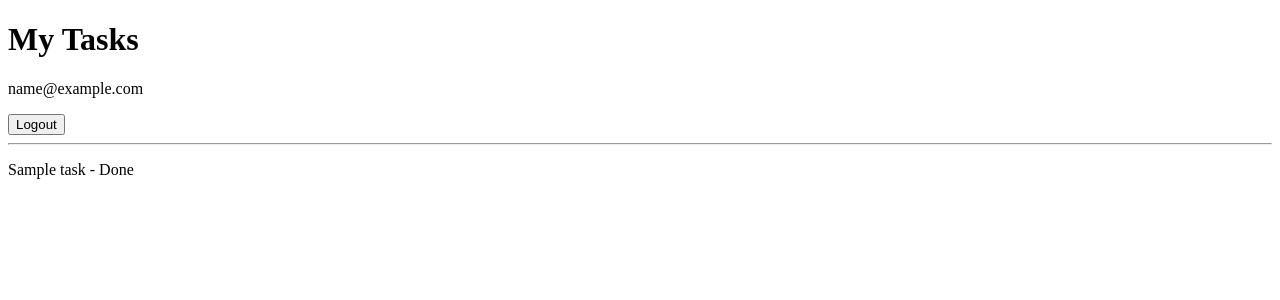
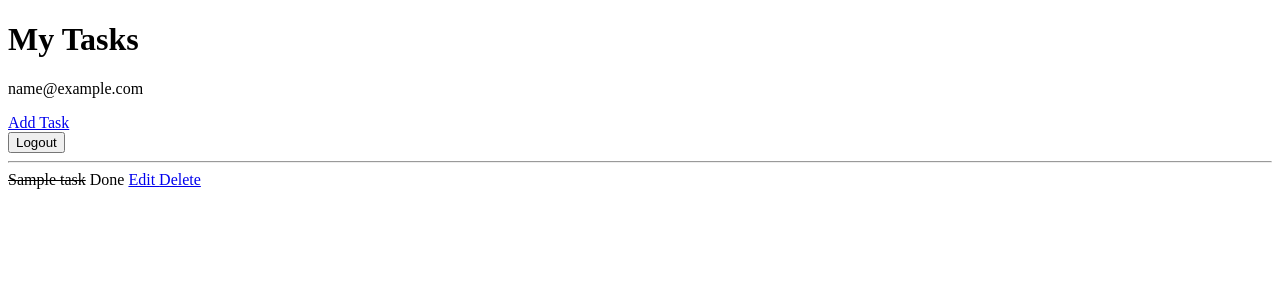
Before and after one commit to ZahraMhdvi/django-cbv-todo, a Django app: page / in a window 1280 px wide. Shown: the top 300 px of the page. Run offline with Django 5.2, Linux system fonts and the light colour scheme; a user stored in the database is signed in; tables that the repository leaves empty hold one stand-in row (values such as "Sample post").

Commit message:
feat: implement task CRUD operations

```diff
--- a/tasks/urls.py
+++ b/tasks/urls.py
@@ -1,10 +1,20 @@
 from django.urls import path
 
-from .views import TaskListView
+from .views import (
+    TaskCreateView,
+    TaskDeleteView,
+    TaskDoneView,
+    TaskListView,
+    TaskUpdateView,
+)
 
 
 app_name = "tasks"
 
 urlpatterns = [
     path("", TaskListView.as_view(), name="task-list"),
+    path("create/", TaskCreateView.as_view(), name="task-create"),
+    path("<int:pk>/edit/", TaskUpdateView.as_view(), name="task-update"),
+    path("<int:pk>/delete/", TaskDeleteView.as_view(), name="task-delete"),
+    path("<int:pk>/done/", TaskDoneView.as_view(), name="task-done"),
 ]
--- a/tasks/views.py
+++ b/tasks/views.py
@@ -1,9 +1,11 @@
-from django.shortcuts import render
 from django.contrib.auth.mixins import LoginRequiredMixin
+from django.shortcuts import get_object_or_404, redirect
+from django.urls import reverse_lazy
+from django.views import View
 from django.views.generic import ListView
+from django.views.generic.edit import CreateView, DeleteView, UpdateView
 
 from .models import Task
-
 
 class TaskListView(LoginRequiredMixin, ListView):
     model = Task
@@ -12,3 +14,57 @@ class TaskListView(LoginRequiredMixin, ListView):
 
     def get_queryset(self):
         return Task.objects.filter(user=self.request.user)
+
+
+
+
+class TaskCreateView(LoginRequiredMixin, CreateView):
+    model = Task
+    fields = ["title"]
+    template_name = "tasks/task_form.html"
+    success_url = reverse_lazy("tasks:task-list")
+
+    def form_valid(self, form):
+        form.instance.user = self.request.user
+        return super().form_valid(form)
+
+
+
+
+
+class TaskUpdateView(LoginRequiredMixin, UpdateView):
+    model = Task
+    fields = ["title"]
+    template_name = "tasks/task_form.html"
+    success_url = reverse_lazy("tasks:task-list")
+
+    def get_queryset(self):
+        return Task.objects.filter(user=self.request.user)
+
+
+
+
+class TaskDeleteView(LoginRequiredMixin, DeleteView):
+    model = Task
+    template_name = "tasks/task_confirm_delete.html"
+    success_url = reverse_lazy("tasks:task-list")
+
+    def get_queryset(self):
+        return Task.objects.filter(user=self.request.user)
+
+
+
+
+class TaskDoneView(LoginRequiredMixin, View):
+
+    def post(self, request, pk):
+        task = get_object_or_404(
+            Task,
+            pk=pk,
+            user=request.user,
+        )
+
+        task.is_done = True
+        task.save(update_fields=["is_done"])
+
+        return redirect("tasks:task-list")
--- a/templates/tasks/task_list.html
+++ b/templates/tasks/task_list.html
@@ -11,6 +11,10 @@
 
     <p>{{ request.user.email }}</p>
 
+    <a href="{% url 'tasks:task-create' %}">
+        Add Task
+    </a>
+
     <form method="post" action="{% url 'accounts:logout' %}">
         {% csrf_token %}
         <button type="submit">Logout</button>
@@ -19,16 +23,40 @@
     <hr>
 
     {% for task in tasks %}
-        <p>
-            {{ task.title }}
+
+        <div>
 
             {% if task.is_done %}
-                - Done
+                <del>{{ task.title }}</del>
+                <span>Done</span>
+            {% else %}
+                <span>{{ task.title }}</span>
+
+                <form
+                    method="post"
+                    action="{% url 'tasks:task-done' task.pk %}"
+                >
+                    {% csrf_token %}
+                    <button type="submit">
+                        Done
+                    </button>
+                </form>
             {% endif %}
-        </p>
+
+            <a href="{% url 'tasks:task-update' task.pk %}">
+                Edit
+            </a>
+
+            <a href="{% url 'tasks:task-delete' task.pk %}">
+                Delete
+            </a>
+
+        </div>
 
     {% empty %}
+
         <p>No tasks yet.</p>
+
     {% endfor %}
 
 </body>
```
Also changed, not shown: templates/tasks/task_confirm_delete.html (added, +29 -0 lines), templates/tasks/task_form.html (added, +24 -0 lines).
